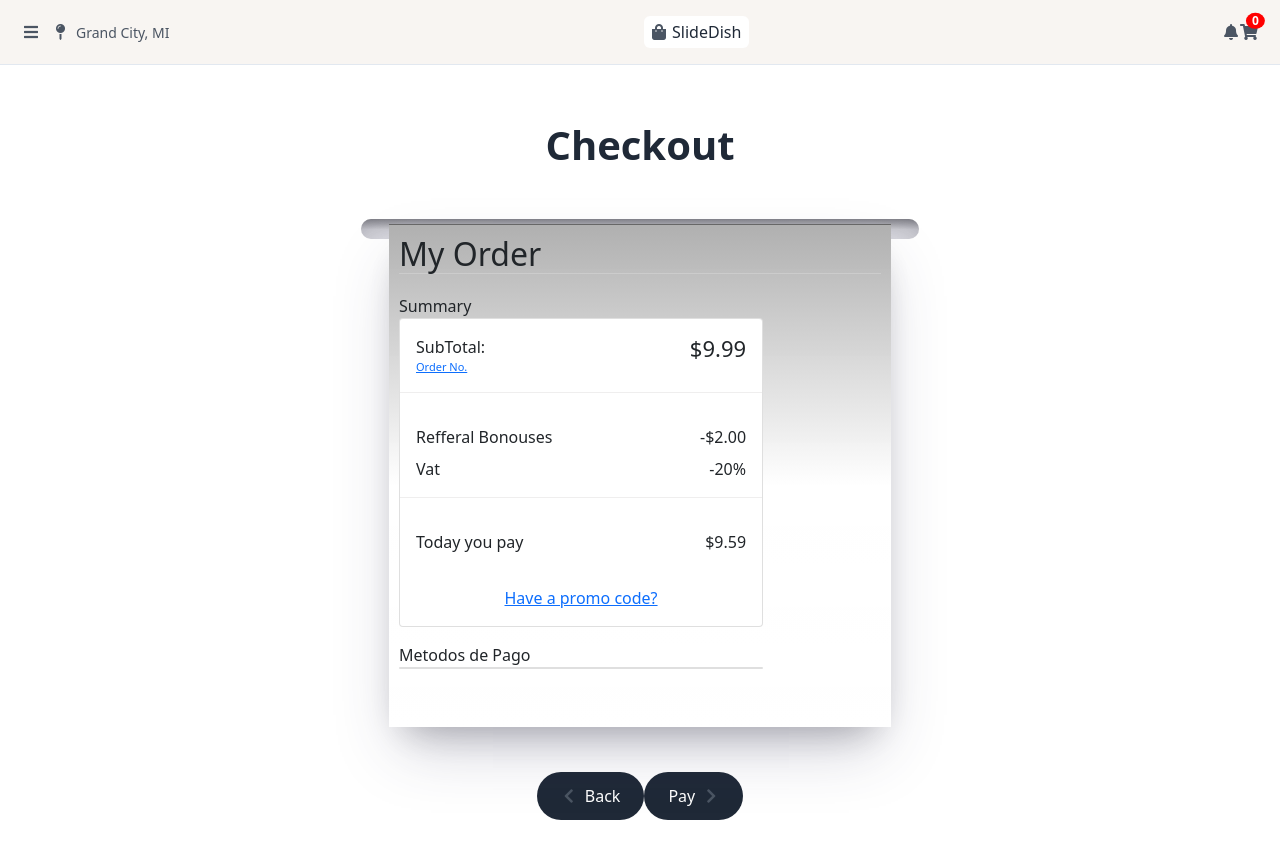
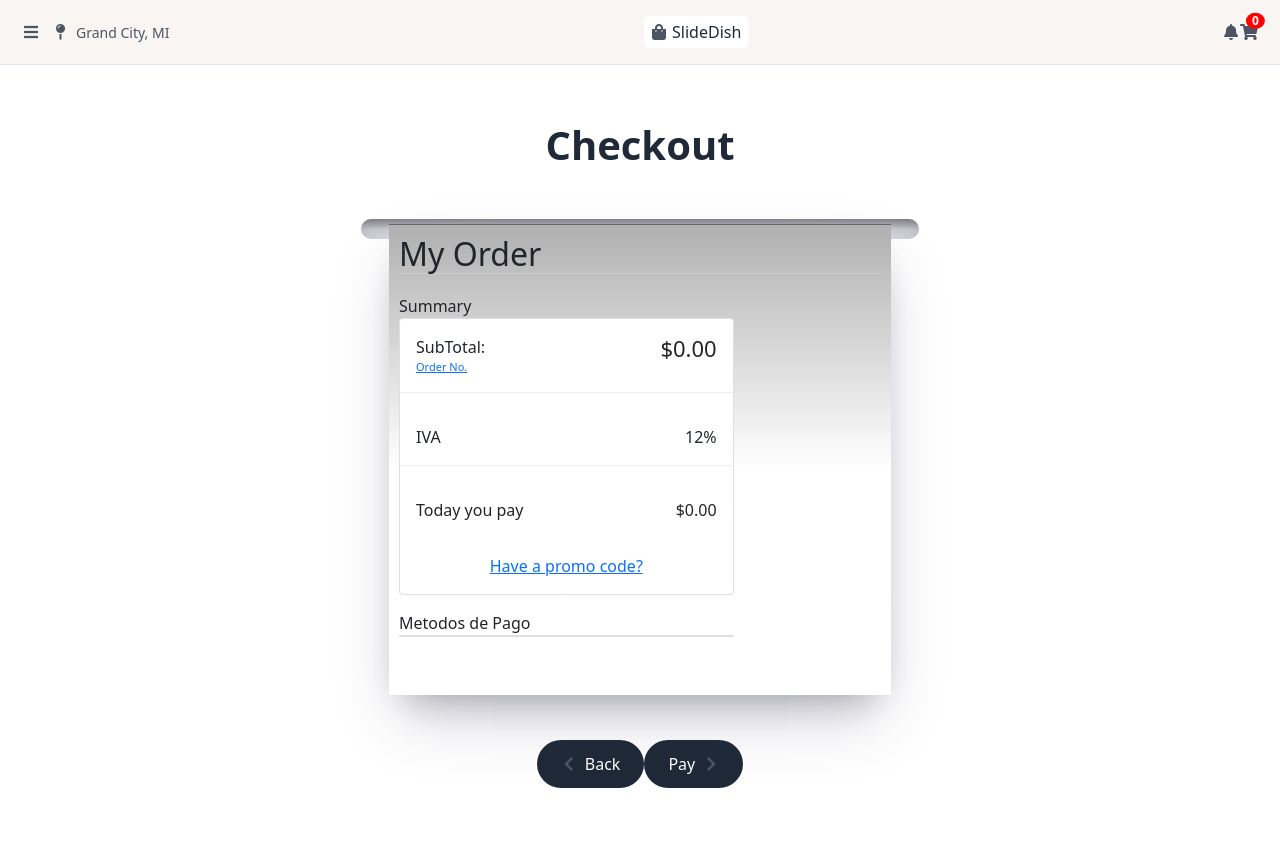
Before and after one commit to rastafasha/SlideDish, an Angular app: page /checkout in a window 1280 px wide. Shown: the top 858 px of the page. Built offline with nearby package versions, Linux system fonts and the light colour scheme; some icons are missing.

Commit message:
checkout: total  con iva

```diff
--- a/src/app/pages/checkout/checkout.component.html
+++ b/src/app/pages/checkout/checkout.component.html
@@ -30,7 +30,7 @@
                 </div>
 
                 <div class="mt-1">
-                  <sup class="super-price">$9.99</sup>
+                  <sup class="super-price">${{total() | number:'1.2-2'}}</sup>
                   <!-- <span class="super-month">/Month</span> -->
                 </div>
 
@@ -40,17 +40,12 @@
 
               <div class="p-3">
 
-                <div class="d-flex justify-content-between mb-2">
 
-                  <span>Refferal Bonouses</span>
-                  <span>-$2.00</span>
-
-                </div>
 
                 <div class="d-flex justify-content-between">
 
-                  <span>Vat <i class="fa fa-clock-o"></i></span>
-                  <span>-20%</span>
+                  <span>IVA <i class="fa fa-clock-o"></i></span>
+                  <span>{{iva}}%</span>
 
                 </div>
 
@@ -58,6 +53,8 @@
               </div>
 
               <hr class="mt-0 line">
+
+
 
 
               <div class="p-3 d-flex justify-content-between">
@@ -68,7 +65,7 @@
                   <!-- <small>$9.59</small> -->
 
                 </div>
-                <span>$9.59</span>
+                <span>${{totalWithIva()  | number:'1.2-2'}}</span>
               </div>
               <div class="p-3">
 
--- a/src/app/pages/checkout/checkout.component.ts
+++ b/src/app/pages/checkout/checkout.component.ts
@@ -13,8 +13,45 @@ import { RouterModule } from '@angular/router';
 })
 export class CheckoutComponent {
 
-  constructor(){
-    // window.scrollTo(0,0);
+  bandejaList: any[] = [];
+  fechaHoy: string = new Date().toISOString().split('T')[0];
+  randomNum:number = 0;
+  isbandejaList:boolean = false;
+
+  refferalBonouses:number = 2.00;
+  iva:number = 12;
+
+    constructor() {
+      window.scrollTo(0,0);
+    }
+    ngOnInit(){
+      this.loadBandejaListFromLocalStorage();
+      // this.geneardorOrdeneNumero();
+
+    }
+
+    loadBandejaListFromLocalStorage() {
+    const storedItems = localStorage.getItem('bandejaItems');
+    if (storedItems) {
+      this.bandejaList = JSON.parse(storedItems);
+
+    }
+    if(this.bandejaList.length > 0){
+      this.isbandejaList = true;
+    }
+  }
+
+  total() {
+    const total = this.bandejaList.reduce((sum, item) =>
+      sum + item.price * item.quantity, 0
+  );
+  return total;
+  }
+
+  totalWithIva() {
+    const baseTotal = this.total();
+    const ivaAmount = baseTotal * this.iva / 100;
+    return baseTotal + ivaAmount;
   }
 
 }
```
